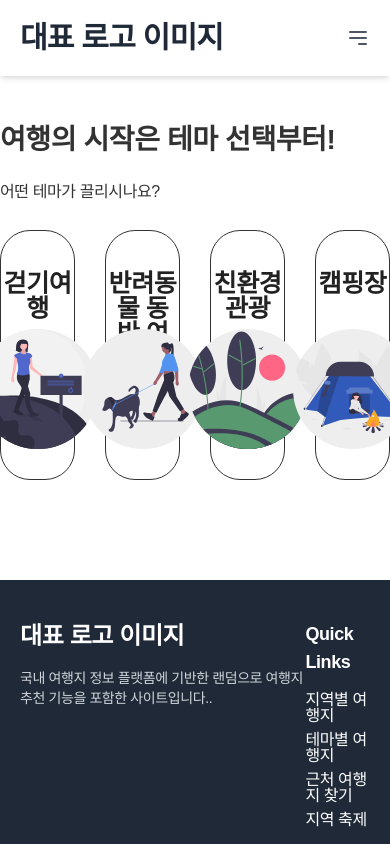
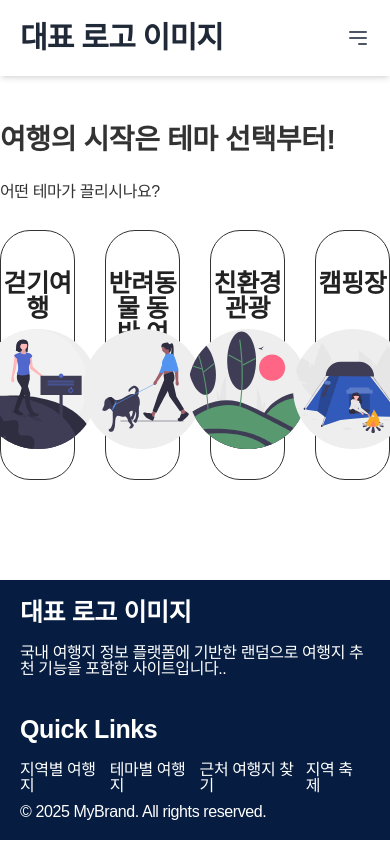
Before and after one commit to CHANGYUNOH/korea-travel-recommend, a Next.js app: page /travel/themes in a window 390 px wide. Built offline with nearby package versions, Linux system fonts and the light colour scheme.

Commit message:
메인 & 지역별 여행지 화면 반응형 작업

```diff
--- a/src/app/travel/regions/page.tsx
+++ b/src/app/travel/regions/page.tsx
@@ -362,7 +362,7 @@ export default function Regions() {
 
             {/* 슬라이더 */}
             <div className='card-slider'>
-                <Swiper slidesPerView={3}
+                <Swiper slidesPerView={1}
                         spaceBetween={30}
                         centeredSlides={true}
                         navigation={{
@@ -374,6 +374,10 @@ export default function Regions() {
                             clickable: true,
                             bulletClass: 'custom-pagination-bullet', // 사용자 정의 클래스 지정
                             bulletActiveClass: 'custom-pagination-bullet-active', // 활성화 클래스 지정
+                        }}
+                        breakpoints={{
+                            1024: {slidesPerView: 1.6, spaceBetween: 20}, // 큰 화면
+                            768: {slidesPerView: 1.2, spaceBetween: 15}, // 태블릿
                         }}
                         modules={[Pagination, Navigation]}>
                     {cardList.map((item, index) => (
--- a/src/components/layout/Footer.tsx
+++ b/src/components/layout/Footer.tsx
@@ -22,27 +22,26 @@ export default function Footer() {
     ]
 
     return (
-        <footer className="bg-gray-800 text-gray-300 py-10">
-            <div style={{ maxWidth: '1200px', margin: '0 auto' }}>
-                <div style={{ display: 'flex', justifyContent: 'space-between' }}>
+        <footer className="footer">
+            <div className="footer-wrap">
+                <div className="footer-info">
                     {/* 브랜드 소개 */}
-                    <div>
-                        <h2 className="text-2xl font-bold text-white mb-4">대표 로고 이미지</h2>
-                        <p className="text-sm">
+                    <div className='footer-info-list'>
+                        <h2 className="title">대표 로고 이미지</h2>
+                        <p className="cont">
                             국내 여행지 정보 플랫폼에 기반한 랜덤으로 여행지 추천 기능을 포함한 사이트입니다..
                         </p>
                     </div>
 
                     {/* 주요 링크 */}
-                    <div>
-                        <h3 className="text-lg font-semibold text-white mb-4">Quick Links</h3>
-                        <ul className="space-y-2">
+                    <div className='footer-info-list'>
+                        <h3 className="title">Quick Links</h3>
+                        <ul className="cont">
                             {quickLinks.map((item, index) => (
-                                <li key={index}>
+                                <li className="cont-list" key={index}>
                                     <Link
+                                        className='cont-list-link'
                                         href={item.link}
-                                        className="hover:text-blue-400 transition-colors"
-                                        style={{ color: '#fff' }}
                                     >
                                         {item.name}
                                     </Link>
@@ -51,8 +50,8 @@ export default function Footer() {
                         </ul>
                     </div>
                 </div>
-                <div className="mt-10 border-t border-gray-700 pt-6 text-center">
-                    <p className="text-sm">
+                <div className="footer-etc">
+                    <p className="footer-etc-inner">
                         © {new Date().getFullYear()} MyBrand. All rights reserved.
                     </p>
                 </div>
--- a/src/styles/components/footer.scss
+++ b/src/styles/components/footer.scss
@@ -1,3 +1,66 @@
-footer {
-    padding: 0 20px;
+.footer {
+    padding: 20px;
+    background: rgba(6, 29, 65, 1);
+    color: #fff;
+
+    &-wrap {
+        max-width: 1200px;
+        margin: 0 auto;
+    }
+
+    &-info {
+        display: flex;
+        align-items: center;
+        justify-content: space-between;
+
+        &-list {
+            .title {
+                margin-bottom: 10px;
+                font-weight: 600;
+                font-size: 25px;
+            }
+
+            .cont {
+                &-list {
+                    margin-bottom: 10px;
+
+                    &-link {
+                        color: #fff;
+                    }
+                }
+            }
+        }
+    }
 }
+
+@media screen and (max-width: 768px) {
+    .footer {
+        &-wrap {
+
+        }
+
+        &-info {
+            display: block;
+
+            &-list {
+                margin-bottom: 40px;
+
+                &:last-child {
+                    margin-bottom: 0;
+                }
+
+                .title {
+                    margin-bottom: 20px;
+                }
+
+                .cont {
+                    display: inline-flex;
+
+                    &-list {
+                        margin-right: 10px;
+                    }
+                }
+            }
+        }
+    }
+}
```
Also changed, not shown: src/styles/pages/regions.scss (+53 -2 lines).
